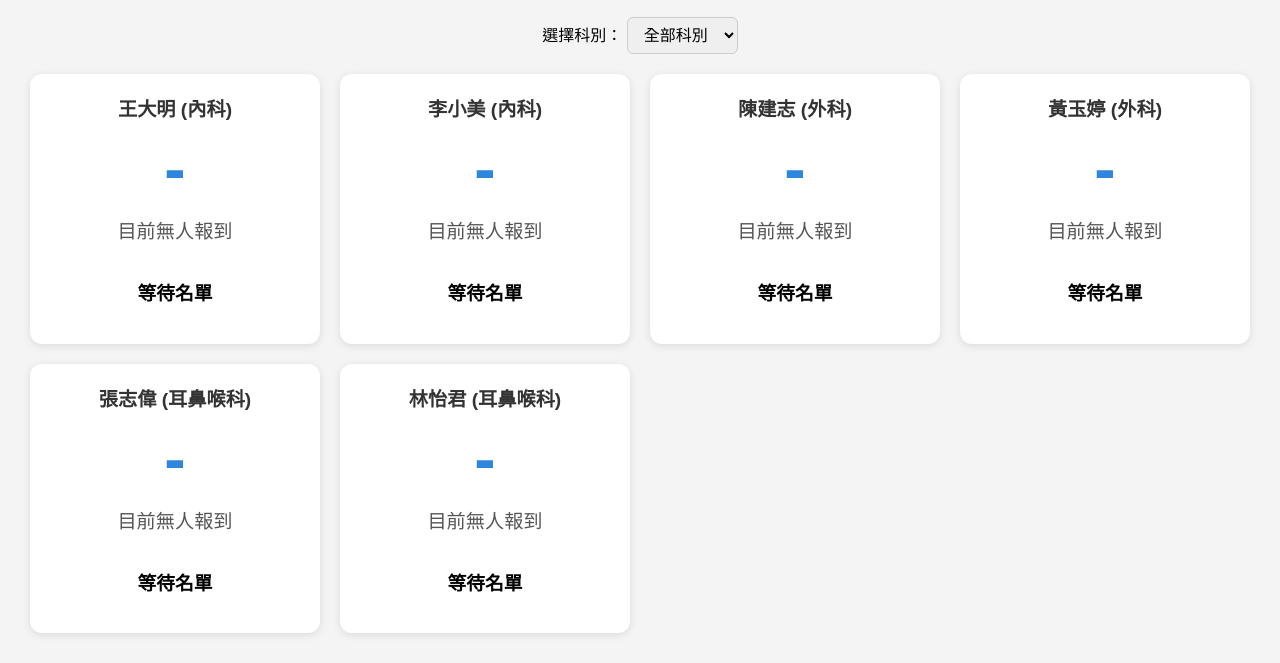
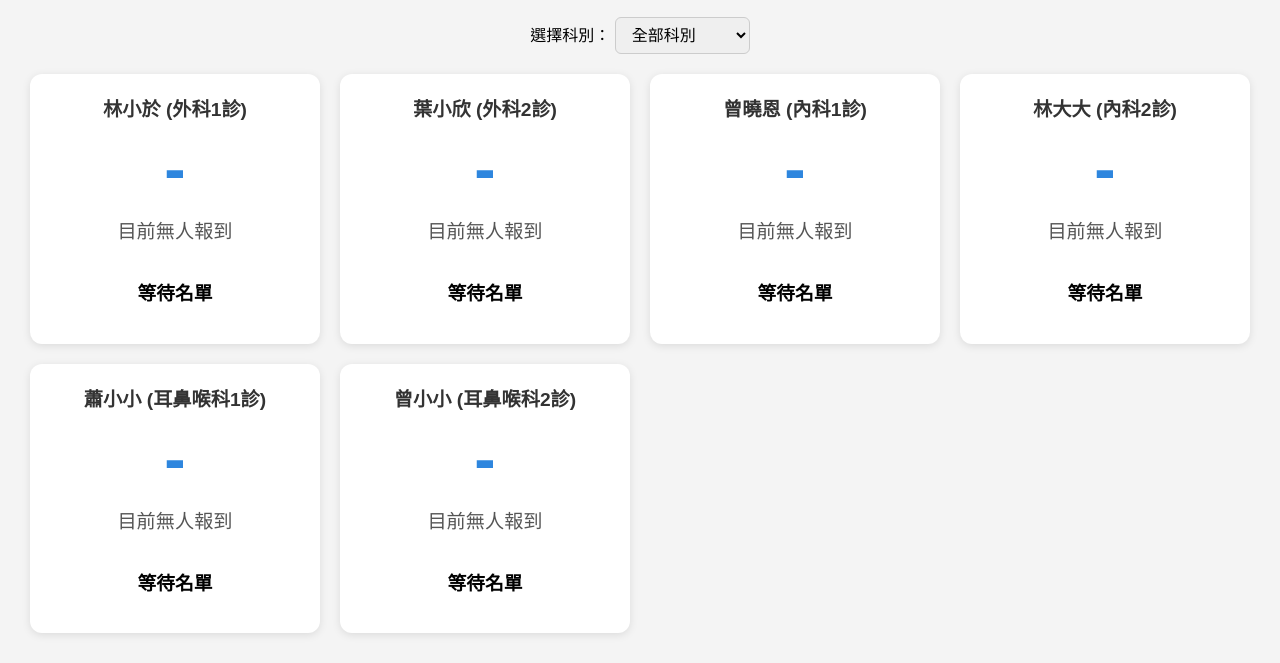
Before and after one commit to pinkyyy333/database_final_project, a plain HTML site: page dashboard.html in a window 1280 px wide. Shown: the part 170-833 px from the top of the page. Drawn offline with Linux system fonts and the light colour scheme; no server answers; sample sign-in values are in the browser's storage.

Commit message:
Add files via upload
醫師名字改成資料庫裏面的

```diff
--- a/dashboard.html
+++ b/dashboard.html
@@ -57,14 +57,13 @@
 
     // 2. 醫師清單 (可改成從後端撈)
     const doctors = [
-      { id: '10001', name: '王大明', dept: '內科' },
-      { id: '10002', name: '李小美', dept: '內科' },
-      { id: '10003', name: '陳建志', dept: '外科' },
-      { id: '10004', name: '黃玉婷', dept: '外科' },
-      { id: '10005', name: '張志偉', dept: '耳鼻喉科' },
-      { id: '10006', name: '林怡君', dept: '耳鼻喉科' }
+      { id: "12344", name: "林小於", dept: "外科1診" },
+      { id: "12358", name: "葉小欣", dept: "外科2診" },
+      { id: "12348", name: "曾曉恩", dept: "內科1診" },
+      { id: "12351", name: "林大大", dept: "內科2診" },
+      { id: "12354", name: "蕭小小", dept: "耳鼻喉科1診" },
+      { id: "12355", name: "曾小小", dept: "耳鼻喉科2診" }
     ];
-
     const deptFilter = document.getElementById('dept_filter');
     const dashboard = document.getElementById('dashboard');
 
```
